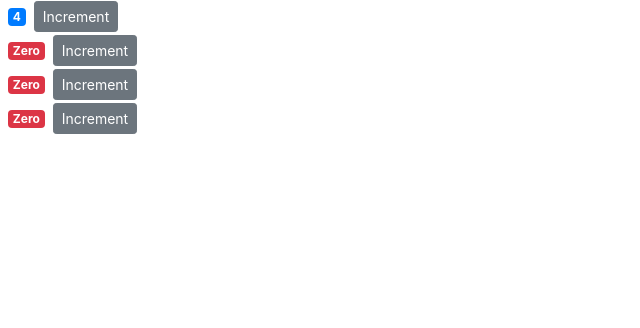
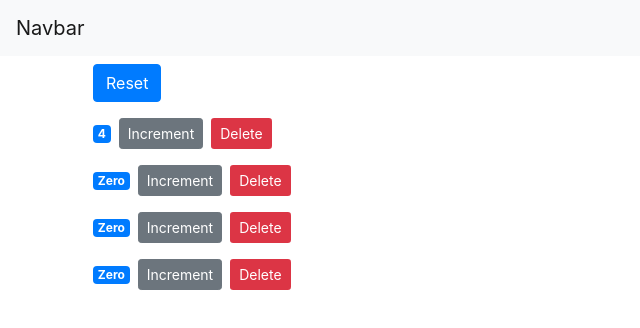
Before and after one commit to khanraakash/learn-react, a React (Create React App) app: page / in a window 1280 px wide. Shown: the top 328 px of the page, without its empty margins (0-640 px from the left). Built offline with nearby package versions, Linux system fonts and the light colour scheme.

Commit message:
Dynamic 2nd

```diff
--- /dev/null
+++ b/src/App.js
@@ -0,0 +1,18 @@
+import React, {Component} from 'react';
+import ReactDom from 'react-dom';
+import 'bootstrap/dist/css/bootstrap.css';
+import NavBar from './components/navbar';
+import Counters from './components/counters';
+
+export default class App extends Component {
+    render() {
+        return (
+            <div>
+                <NavBar/>
+                <main className="container">
+                    <Counters/>
+                </main>
+            </div>
+        );
+    }
+}
--- a/src/components/counter.jsx
+++ b/src/components/counter.jsx
@@ -1,22 +1,25 @@
 import React, {Component} from 'react';
 
 class Counter extends Component {
-    state = {
-        value: this.props.value,
+    /*   state = {
+           value: this.props.counter.value,
            //tags: ['tag1', 'tag2', 'tag3']
        };
        handelIncrement = product => {
            console.log(product);
            this.setState({value: this.state.value + 1})
        };
-
+   */
     render() {
-       // console.log('props',this.props);
+        //  console.log('props', this.props);
         return (
             <div>
                 <span className={this.getBadgeCLasses()}>{this.formatCount()}</span>
-                <button onClick={() => this.handelIncrement({id: 1})}
+                <button onClick={() => this.props.onIncrement(this.props.counter)}
                         className="btn btn-secondary btn-sm">Increment
+                </button>
+                <button onClick={() => this.props.onDelete(this.props.counter.id)}
+                        className="btn m-2 badge-danger btn-sm">Delete
                 </button>
             </div>
         );
@@ -24,12 +27,12 @@
 
     getBadgeCLasses() {
         let classes = "badge m-2 badge-";
-        classes += (this.state.value === 0) ? "danger" : "primary";
+        classes += (this.props.counter === 0) ? "warning" : "primary";
         return classes;
     }
 
     formatCount() {
-        const {value} = this.state;
+        const {value} = this.props.counter;
         return value === 0 ? "Zero" : value;
     }
 }
--- a/src/components/counters.jsx
+++ b/src/components/counters.jsx
@@ -10,12 +10,37 @@
             {id: 4, value: 0},
         ]
     };
+    handelIncrement = (counter) => {
+        // console.log(counter);
+        const counters = [...this.state.counters];
+        const index = counters.indexOf(counter);
+        counters[index] = {...counter};
+        counters[index].value++;
+        this.setState({counters});
+    };
+    handelReset = () => {
+        const counters = this.state.counters.map(c => {
+            c.value = 0;
+            return c;
+        });
+        this.setState({counters: counters});
+    };
+    handelDelete = (counterID) => {
+        const counters = this.state.counters.filter(c => c.id !== counterID);
+        this.setState({counters: counters});
+    };
 
     render() {
         return (
             <div>
+                <button onClick={this.handelReset} className="btn btn-primary btm-sm m-2">Reset</button>
                 {this.state.counters.map(counter =>
-                    <Counter key={counter.id} value={counter.value} />)}
+                    <Counter key={counter.id}
+                             onDelete={this.handelDelete}
+                             onIncrement={this.handelIncrement}
+                             counter={counter}
+                    />
+                )}
             </div>
         );
     }
--- /dev/null
+++ b/src/components/navbar.jsx
@@ -0,0 +1,12 @@
+import React, {Component} from 'react';
+
+export default class NavBar extends Component {
+
+    render() {
+        return (
+            <nav className="navbar navbar-light bg-light">
+                <a className="navbar-brand" href="#">Navbar</a>
+            </nav>
+        );
+    }
+}
--- a/src/index.js
+++ b/src/index.js
@@ -1,6 +1,8 @@
 import React from 'react';
 import ReactDom from 'react-dom';
+import App from './App';
 import 'bootstrap/dist/css/bootstrap.css';
-import Counters from './components/counters';
 
-ReactDom.render(<Counters/>, document.getElementById("root"));
+import {register} from "./serviceWorker";
+
+ReactDom.render(<App/>, document.getElementById("root"));
```
Also changed, not shown: public/index.html (+1 -21 lines). Lines whose indentation alone changed are shown as unchanged.
